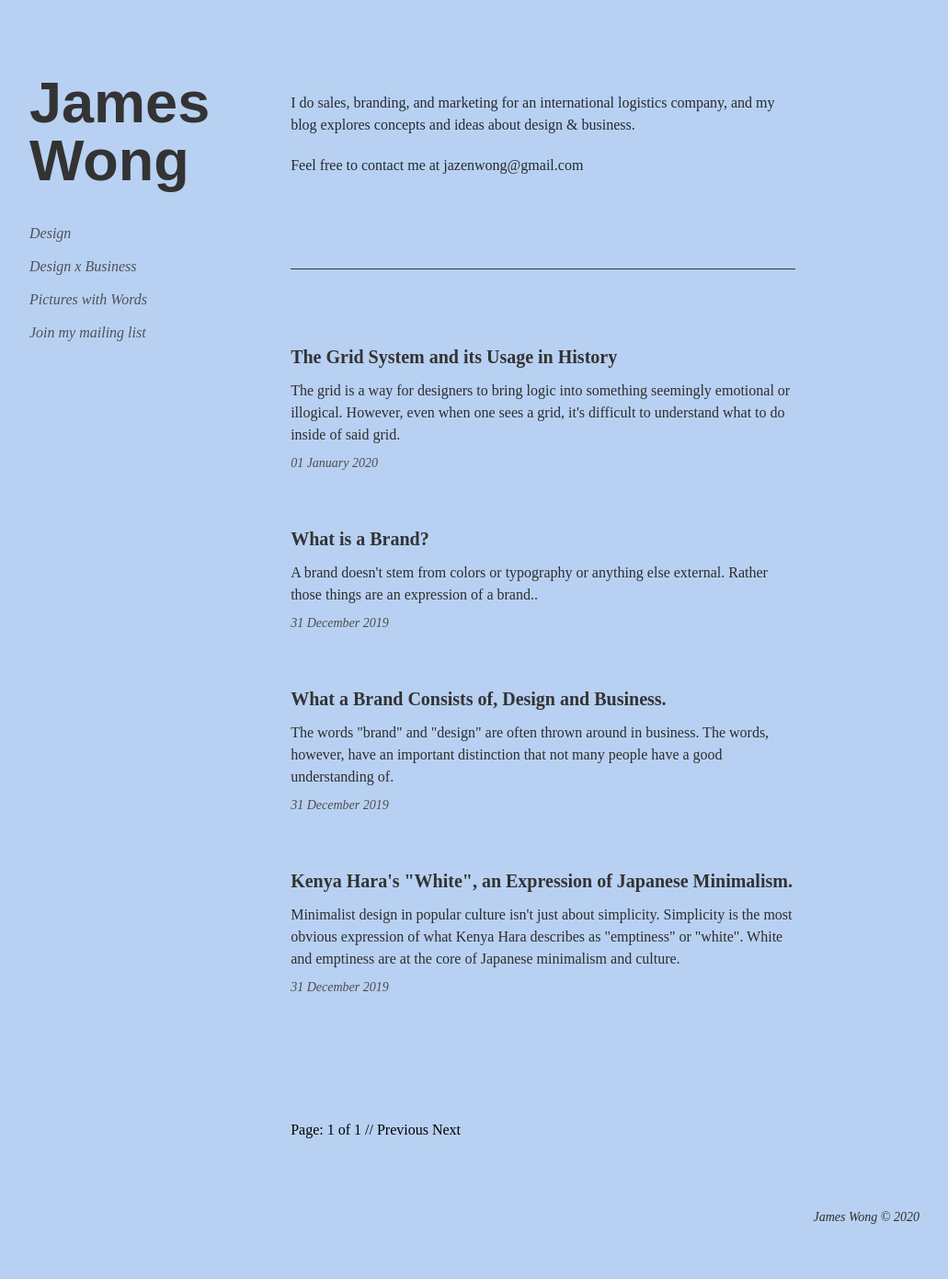
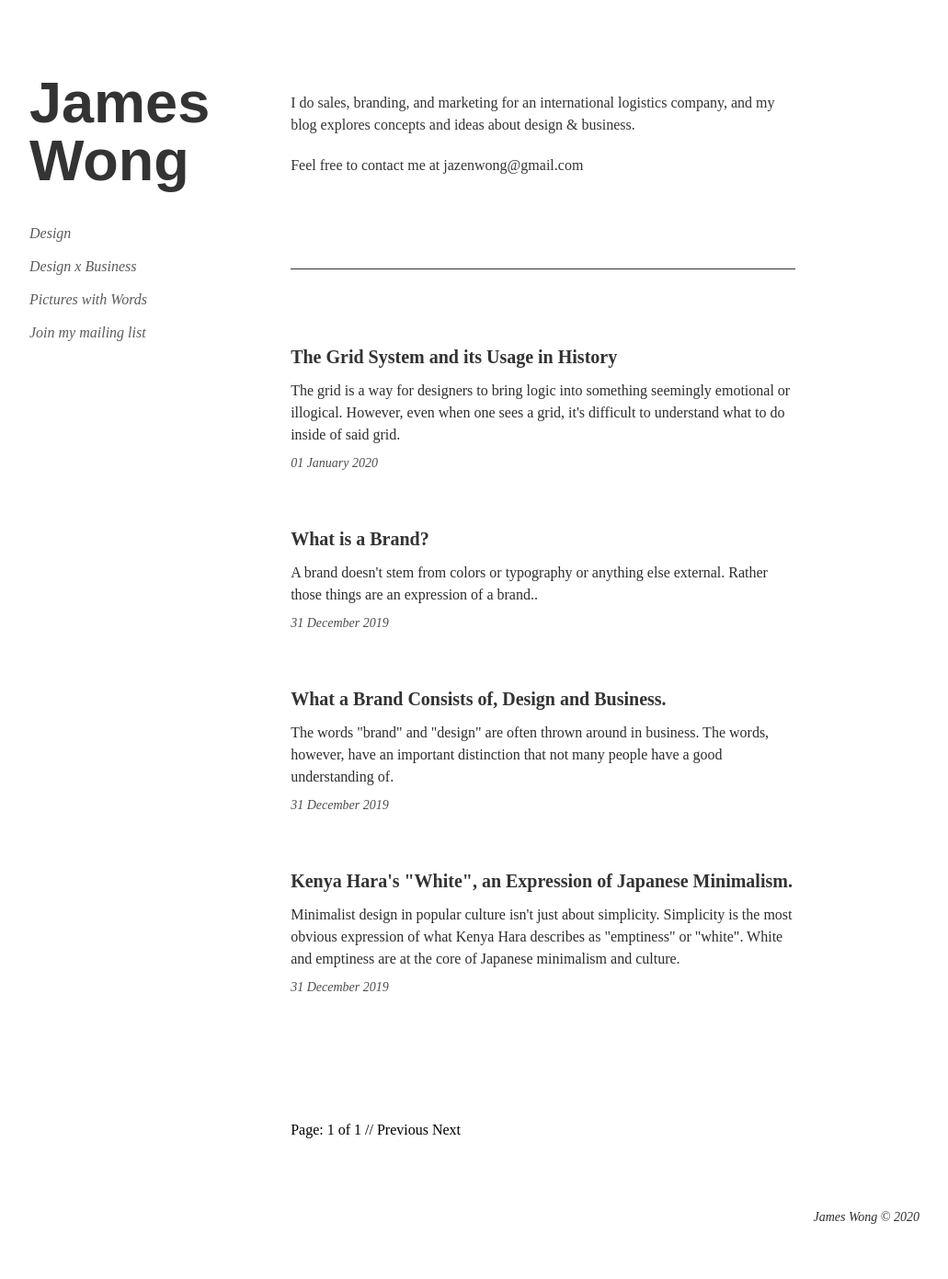
Before and after one commit to jazenwong/wong-blog, a Jekyll site: the page built from index.html, in a window 1280 px wide. Shown: the whole page at 92% size, without its empty margins (124-1155 px from the left). Built offline with Jekyll 4.4.1, drawn with Linux system fonts in a browser that asks for light colours; some web fonts are replaced; the list of posts is cut into pages by our own code.

Commit message:
formatting

```diff
--- a/assets/css/styles.css
+++ b/assets/css/styles.css
@@ -142,7 +142,6 @@
 
 html {
   font-family: 'Libre Baskerville', serif;
-	background-color: #b8d1f2;
   padding: 0 40px;
 }
 
@@ -178,7 +177,7 @@
 }
 
 nav h2 {
-	color: gray;
+	color: SteelBlue;
   font-size: 16px;
   font-style: italic;
   margin-bottom: 20px;
```
